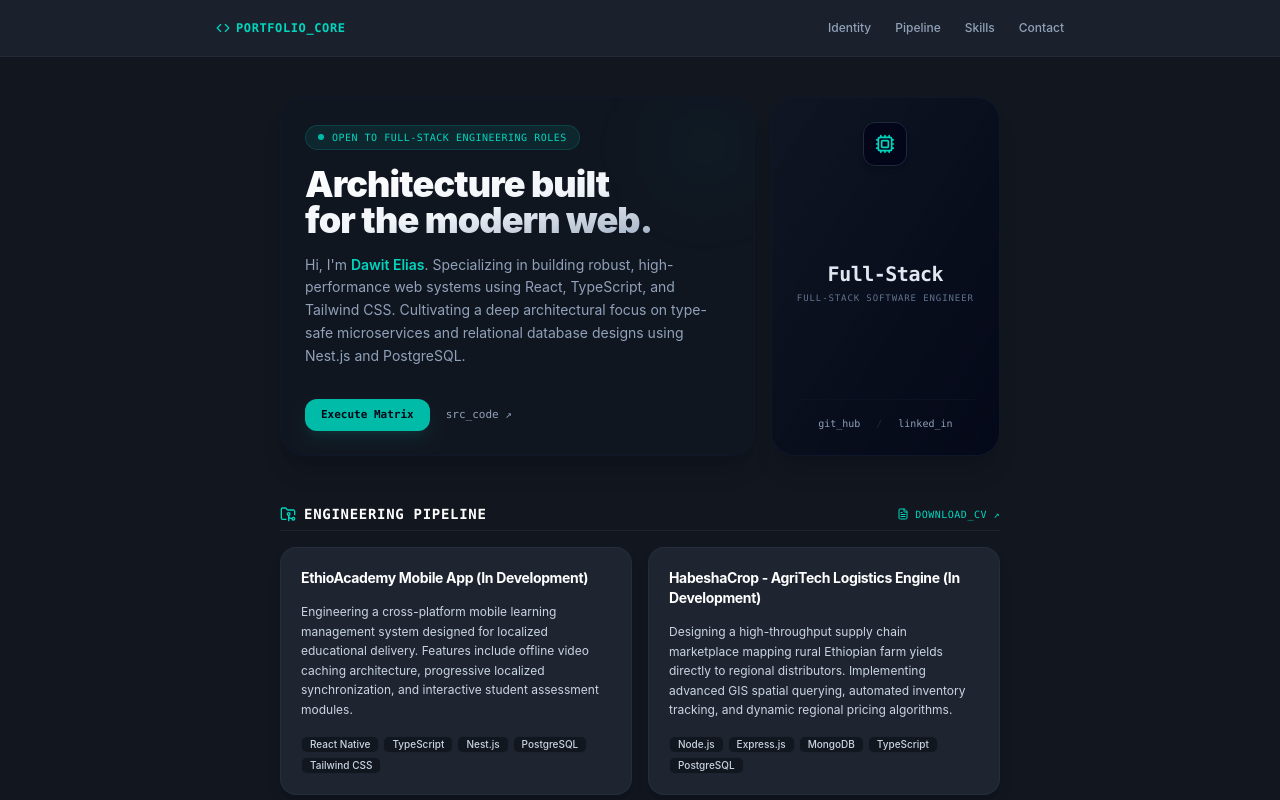
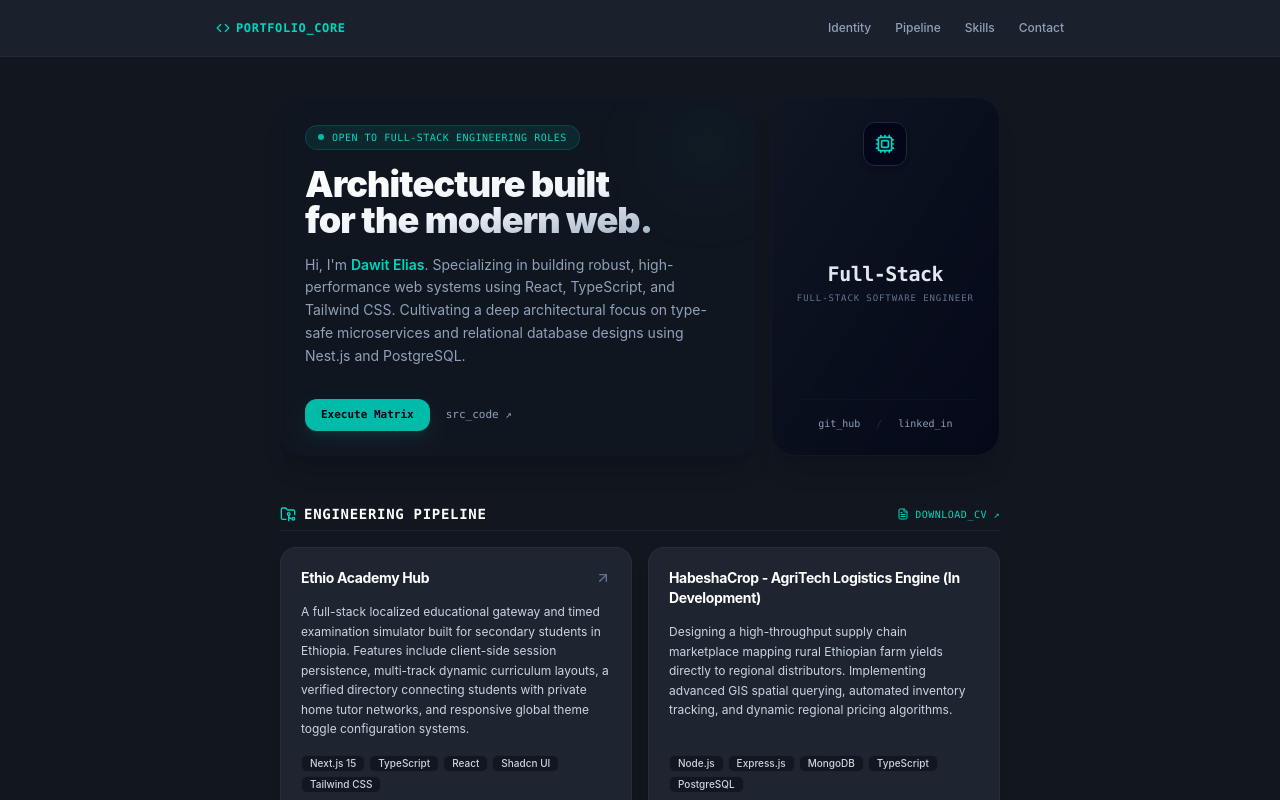
Before and after one commit to dawit-cd/portfolio-website, a React (Vite) app: page / in a window 1280 px wide. Shown: the top 800 px of the page. Built offline with nearby package versions, Linux system fonts and the light colour scheme; the HTML template or start-up script is replaced by a standard one.

Commit message:
Feat: Update portfolio entries and resume with live Ethio Academy Hub project

```diff
--- a/public/resume.html
+++ b/public/resume.html
@@ -117,6 +117,18 @@
         <section>
             <h2>Engineering Pipeline</h2>
             <div class="entry">
+                            <!-- 1. LIVE WEB APPLICATION -->
+            <div class="resume-entry">
+                <div class="entry-header">
+                    <div class="title">Ethio Academy Hub</div>
+                    <div class="date">Live Project</div>
+                </div>
+                <p class="details">Engineered a full-stack educational gateway and timed national examination simulator for secondary students in Ethiopia. Architected client-side session state persistence, multi-track dynamic curriculum systems, and an integrated private tutor provider directory hub.</p>
+                <div class="tech">Technologies: Next.js 15 • React • TypeScript • Shadcn UI • Tailwind CSS</div>
+            </div>
+
+            <!-- 2. MOBILE APPLICATION IN DEVELOPMENT -->
+            <div class="resume-entry" style="margin-top: 1rem;">
                 <div class="entry-header">
                     <div class="title">EthioAcademy Mobile App</div>
                     <div class="date">In Development</div>
@@ -124,6 +136,7 @@
                 <p class="details">Engineering a cross-platform mobile learning management system featuring offline video caching architecture, progressive localized data synchronization, and student assessment workflows.</p>
                 <div class="tech">Technologies: React Native • TypeScript • Nest.js • PostgreSQL • Tailwind CSS</div>
             </div>
+
             <div class="entry">
                 <div class="entry-header">
                     <div class="title">HabeshaCrop - AgriTech Logistics Engine</div>
--- a/src/data.ts
+++ b/src/data.ts
@@ -39,10 +39,11 @@ export const skillsData: SkillGroup[] = [
 export const projectsData: Project[] = [
   {
     id: 1,
-    title: "EthioAcademy Mobile App (In Development)",
-    description: "Engineering a cross-platform mobile learning management system designed for localized educational delivery. Features include offline video caching architecture, progressive localized synchronization, and interactive student assessment modules.",
-    technologies: ["React Native", "TypeScript", "Nest.js", "PostgreSQL", "Tailwind CSS"],
-    githubUrl: "https://github.com/ethio-academy",
+    title: "Ethio Academy Hub",
+    description: "A full-stack localized educational gateway and timed examination simulator built for secondary students in Ethiopia. Features include client-side session persistence, multi-track dynamic curriculum layouts, a verified directory connecting students with private home tutor networks, and responsive global theme toggle configuration systems.",
+    technologies: ["Next.js 15", "TypeScript", "React", "Shadcn UI", "Tailwind CSS"],
+    githubUrl: "https://github.com",
+    liveUrl: "https://ethio-academy-six.vercel.app/", //  my actual live Vercel link is now plugged in!
     featured: true,
   },
   {
```
